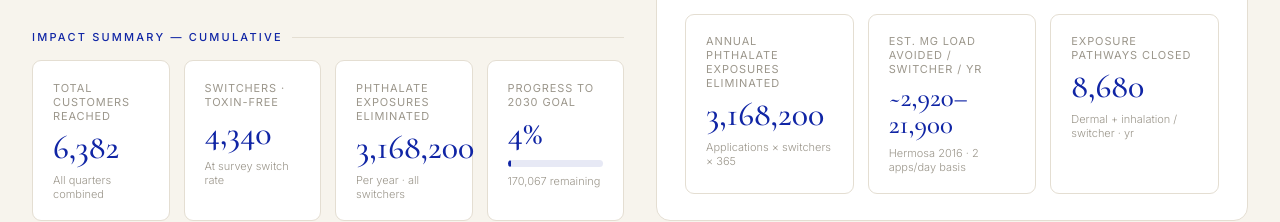
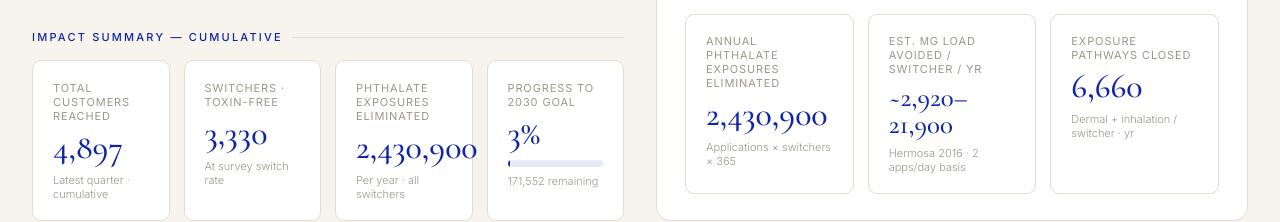
Before and after one commit to Lucy-Bradshaw/Tulita-Toxin-Impact-Tracker, a plain HTML site: page index.html in a window 1280 px wide. Shown: the part 579-801 px from the top of the page. Drawn offline with nearby package versions, Linux system fonts and the light colour scheme.

Commit message:
Add files via upload

```diff
--- a/index.html
+++ b/index.html
@@ -191,7 +191,7 @@ tbody td:first-child{color:var(--text-2)}
   <div class="section impact-section">
     <div class="section-label">Impact summary — cumulative</div>
     <div class="metric-grid">
-      <div class="metric"><div class="label">Total customers reached</div><div class="value" id="s-total">—</div><div class="sub">All quarters combined</div></div>
+      <div class="metric"><div class="label">Total customers reached</div><div class="value" id="s-total">—</div><div class="sub">Latest quarter · cumulative</div></div>
       <div class="metric"><div class="label">Switchers · toxin-free</div><div class="value" id="s-switch">—</div><div class="sub">At survey switch rate</div></div>
       <div class="metric"><div class="label">Phthalate exposures eliminated</div><div class="value" id="s-exp">—</div><div class="sub">Per year · all switchers</div></div>
       <div class="metric"><div class="label">Progress to 2030 goal</div><div class="value" id="s-pct">—</div><div class="sub"><div class="pbar"><div class="pfill" id="s-bar" style="width:0%"></div></div><span id="s-remaining" style="display:block;margin-top:.4rem"></span></div></div>
@@ -350,10 +350,11 @@ function recalc(){
   const goal = Math.max(1, parseInt(document.getElementById('goalInput').value)||54000);
   const upd = Math.max(1, parseInt(document.getElementById('usePerDay').value)||2);
 
-  let cum=0; const labels=[],qVals=[],cumVals=[],switchVals=[];
-  entries.forEach(e=>{ cum+=e.cust; labels.push(e.year+' '+e.q); qVals.push(e.cust); cumVals.push(cum); switchVals.push(Math.round(e.cust*sp)); });
+  const labels=[],qVals=[],switchVals=[];
+  entries.forEach(e=>{ labels.push(e.year+' '+e.q); qVals.push(e.cust); switchVals.push(Math.round(e.cust*sp)); });
 
-  const totalCust=cum, totalSwitch=Math.round(cum*sp), totalExp=totalSwitch*upd*365;
+  const latest = entries.length ? entries[entries.length-1].cust : 0;
+  const totalCust=latest, totalSwitch=Math.round(latest*sp), totalExp=totalSwitch*upd*365;
   const goalPct=pctNum(totalCust,goal), remaining=Math.max(0,goal-totalCust);
 
   document.getElementById('s-total').textContent = totalCust?fmt(totalCust):'—';
```
